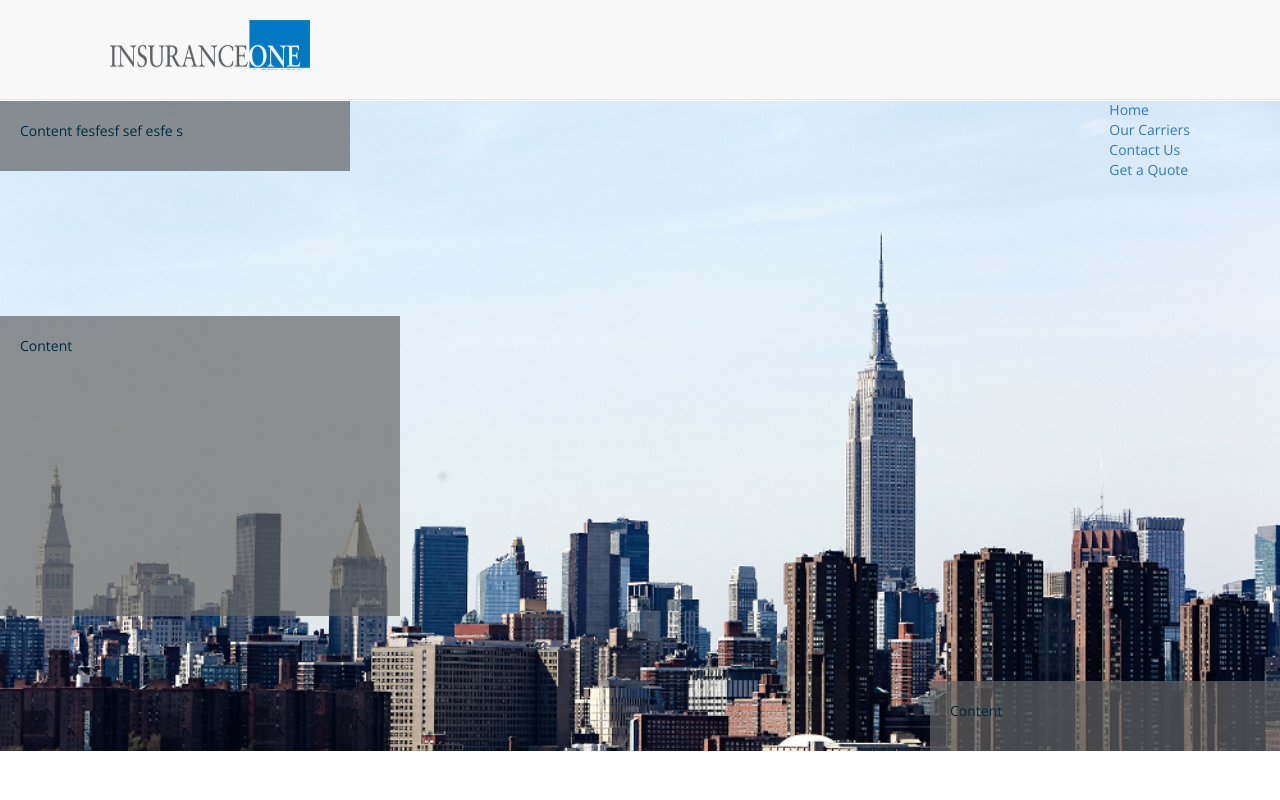
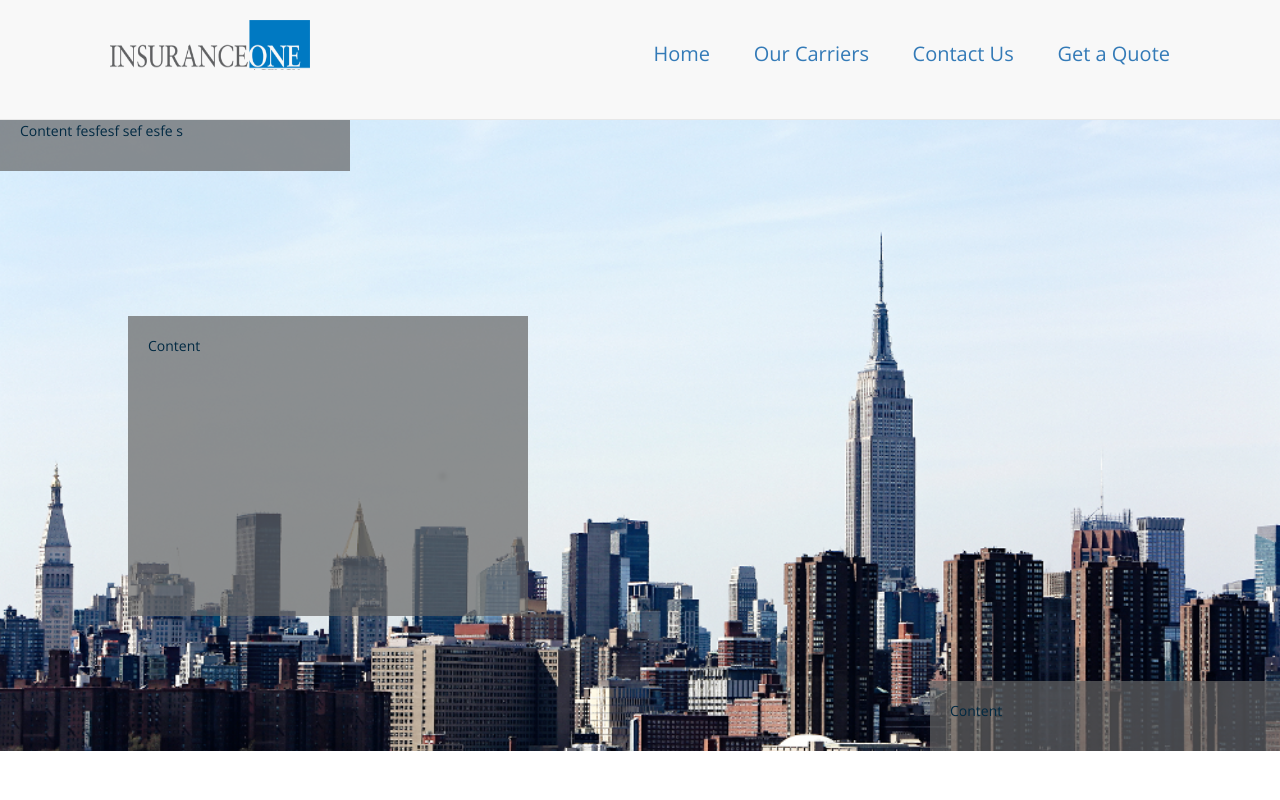
Before and after one commit to ZeroG001/insonez, a plain HTML site: page index.html in a window 1280 px wide. Shown: the top 800 px of the page. Drawn offline with nearby package versions, Linux system fonts and the light colour scheme; a script that the page names is missing.

Commit message:
added added animation and styles to navigation

```diff
--- a/css/main.scss
+++ b/css/main.scss
@@ -188,17 +188,31 @@ body {
 .navbar-wrap {
 /*mobile styles */
 	padding: 0;
+	background-color: #f8f8f8;
 	/*display: none;*/
 	position: absolute;
 	top: 100px;
+	width: 100%;
 	right: 0;
 	display: inline-block;
-	li {display: block;}
+
+	li {
+		display: block;
+		text-align: center;
+
+		font-size: 2.0rem;
+	}
+
+	li a {
+		display: block;
+		padding: 40px 20px;
+	}
 }
 
 
 /* Hamburger Manu */
 .nav-menu-button {
+
 	position: absolute;
 	right: 0;
 	top:0;
@@ -208,18 +222,47 @@ body {
 	box-sizing: border-box;
 	/*padding: 20px 0px 20px 20px;*/
 
-	&:hover {
-		@include transition(0.4s ease);
-		cursor: pointer;
-		background-color: $clearlightblue;
-	}
 
 	.menu-button-bar {
+
 		display: block;
+		position: relative;
 		background-color:$darkblue;
 		height: 5px;
 		margin: 5px 0px;
+		@include transition(0.4s ease);
+
 	}
+
+	&:hover {
+
+		@include transition(0.4s ease);
+
+		cursor: pointer;
+		background-color: $clearlightblue;
+
+		.menu-button-bar:nth-child(1) {
+			top: 10px;
+			@include transition(0.4s ease);
+			@include transform(rotate(45deg));
+		}
+
+		.menu-button-bar:nth-child(2) {
+			opacity: 0;
+			@include transition(0.4s ease);
+
+		}
+
+		.menu-button-bar:nth-child(3) {
+			@include transition(0.4s ease);
+			@include transform(rotate(-45deg));
+			bottom: 10px;
+		}
+	}
+
+
+
+
 }
 
 
@@ -259,6 +302,7 @@ body {
 
 	.banner-content-box-two {
 	    top: 215px;
+	    left: 20%;
 
 	    width: 100%;
 	    height: 300px;
@@ -467,10 +511,20 @@ body {
 	/* Header and Navigation
 	---------------------------------- */
 
-	.navbar-nav {
-	/*mobile styles */
+	.navbar-wrap {
+		padding: 0;
+		top: 0px;
+		position: relative;
 		display: inline;
 
+		float: right;
+		width: initial;
+
+		li {display: inline-block;}
+
+		li a {
+			padding: 40px 20px;
+		}
 	}
 
 
@@ -504,6 +558,7 @@ body {
 
 		.banner-content-box-two {
 		    top: 215px;
+		    left: 10%;
 		    width: 400px;
 		    height: 300px;
 
@@ -577,15 +632,23 @@ body {
 
 	.navbar-header { float: left; }
 
-	.navbar-nav {
+	.navbar-wrap {
 		padding: 0;
+		top: 0px;
+		position: relative;
 		display: inline;
+
 		float: right;
-		li a { padding: 40px 20px; }
+		width: initial;
+
+		li {display: inline-block;}
+
+		li a {
+			padding: 40px 20px;
+		}
 	}
 
 	.nav-menu-button {	display: none; }
-
 
 	/* Main Content (Wide)
 	----------------------------*/
```
Also changed, not shown: css/main.css.
